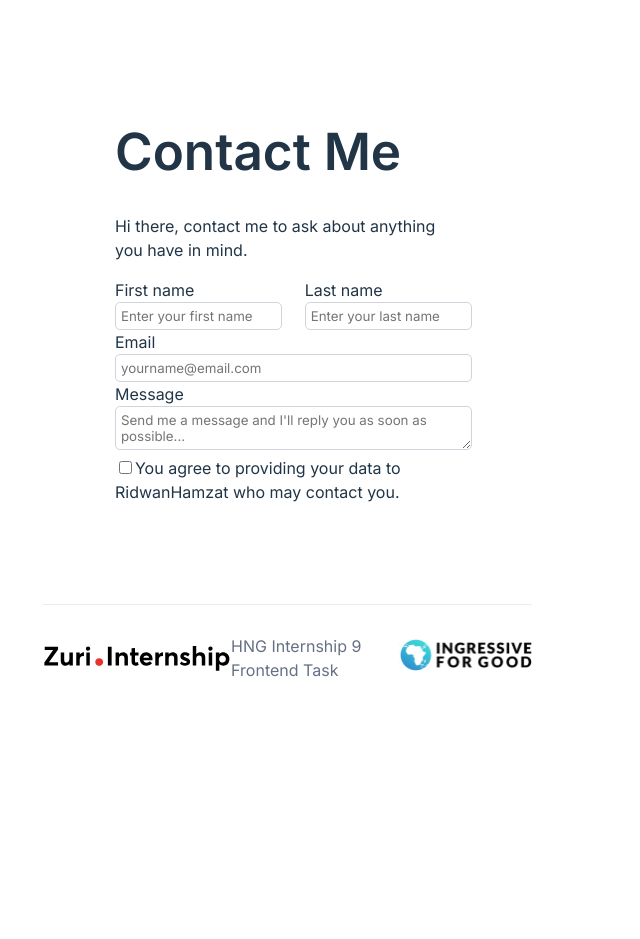
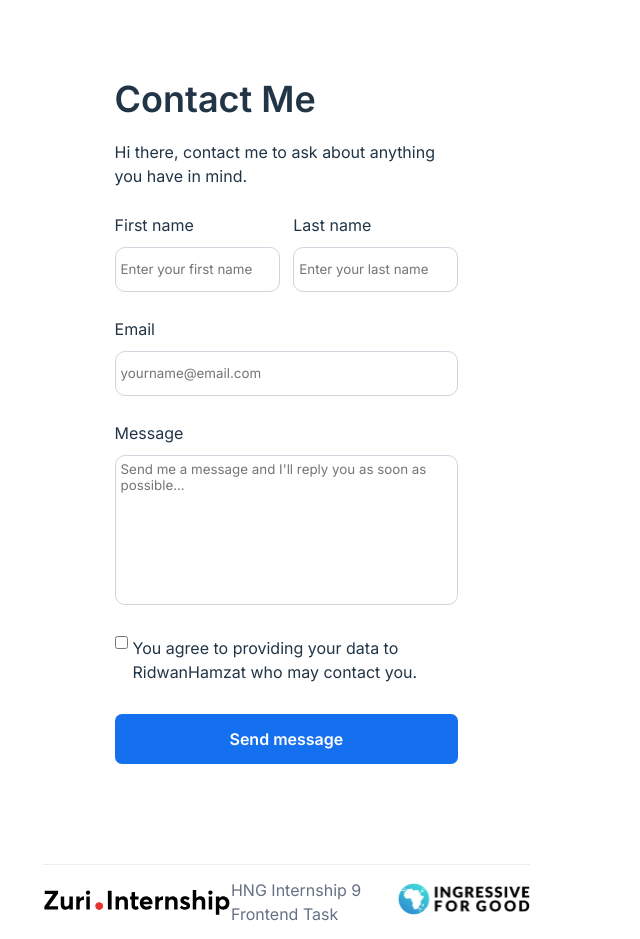
Before and after one commit to Hamzat-Ridwan/hng-task1, a React (Vite) app: page /contact in a window 1280 px wide. Shown: the whole page, without its empty margins (0-640 px from the left). Before the commit the page ends 800 px from the top, so only its background shows below. Built offline with nearby package versions, Linux system fonts and the light colour scheme.

Commit message:
style: Style to border-box

```diff
--- a/src/App.css
+++ b/src/App.css
@@ -2,4 +2,7 @@
 
 *{
   font-family: 'Inter', sans-serif;
+  margin: 0;
+  padding: 0;
+  box-sizing: border-box;
 }
--- a/src/components/links/Links.jsx
+++ b/src/components/links/Links.jsx
@@ -8,7 +8,7 @@ const links = [
     {title: 'Python Books', subtext: '(This is where you will get the best python books)', url: 'https://books.zuri.team/python-for-beginners?ref_id=RidwanHamzat', id: 'book__python'},
     {title: 'Background Check For Coders', subtext: '(Your best place for doing background checks on coders)', url: 'https://background.zuri.team', id: 'pitch'},
     {title: 'Design Books', subtext: '(Get this free design book by Zuri)', url: 'https://books.zuri.team/design-rules', id: 'book__design'},
-    {title: 'Contact Me', subtext: '(Contact)', url: 'contact', id: 'book__design'},
+    {title: 'Contact Me', subtext: '(Contact)', url: '/contact', id: 'book__design'},
 ]
 
 const Links = () => {
--- a/src/pages/contact/Contact.css
+++ b/src/pages/contact/Contact.css
@@ -1,10 +1,18 @@
 .contact-page{
     width: 60%;
     margin: 0 auto;
+    padding-top: 80px;
+}
+
+.contact-page h1{
+    margin-bottom: 20px;
+    font-size: 36px;
+    font-weight: 600;
 }
 
 .contact-page label{
     display: block;
+    margin: 25px 0 10px 0;
 }
 
 .contact-page .input-fields .names{
@@ -13,16 +21,58 @@
 }
 
 .contact-page .names div{
-    width: 45%;
+    width: 48%;
 }
 
 .contact-page .input-fields input, textarea{
     border: 1px solid #D0D5DD;
-    border-radius: 5px;
+    border-radius: 10px;
     padding: 5px;
     width: 100%;
+    height: 45px;
+}
+
+.contact-page .input-fields textarea{
+    resize: none;
+    height: 150px;
 }
 
 .contact-page input.checkbox{
     border: 1px solid #D0D5DD;
+    border: 1px solid red;
 }
+
+.contact-page button{
+    width: 100%;
+    background: #1570EF;
+    border-radius: 7px;
+    border: none;
+    color: #fff;
+    padding: 10px;
+    height: 50px;
+    font-weight: 600;
+    font-size: 16px;
+}
+
+.contact-page .agreement{
+    display: flex;
+    justify-content: flex-start;
+    align-items: flex-start;
+    margin: 25px 0 30px 0;
+}
+
+.contact-page .agreement p{
+    margin-left: 5px;
+}
+
+@media screen and (max-width: 450px) {
+    .contact-page{
+        width: 92%;
+    }
+    .contact-page .input-fields .names{
+        flex-direction: column;
+    }
+    .contact-page .names div{
+        width: 100%;
+    }
+}
--- a/src/pages/contact/Contact.jsx
+++ b/src/pages/contact/Contact.jsx
@@ -11,27 +11,28 @@ const Contact = () => {
         <div className='input-fields'>
             <div className='names'>
                 <div>
-                    <label for='first_name'>First name</label>
+                    <label htmlFor='first_name'>First name</label>
                     <input id='first_name' type='text' placeholder='Enter your first name' />
                 </div>
                 <div>
-                    <label for='last_name'>Last name</label>
+                    <label htmlFor='last_name'>Last name</label>
                     <input id='last_name' type='text' placeholder='Enter your last name' />
                 </div>
             </div>
             <div>
-                <label for='email'>Email</label>
+                <label htmlFor='email'>Email</label>
                 <input id='email' type='email' placeholder='yourname@email.com'/>
             </div>
             <div>
-                <label for='message'>Message</label>
+                <label htmlFor='message'>Message</label>
                 <textarea placeholder="Send me a message and I'll reply you as soon as possible..."/>
             </div>
         </div>
-        <div>
+        <div className='agreement'>
             <input type='checkbox' className='checkbox'/>
-            <span>You agree to providing your data to RidwanHamzat who may contact you.</span>
+            <p>You agree to providing your data to RidwanHamzat who may contact you.</p>
         </div>
+        <button className='btn__submit'>Send message</button>
     </div>
     <Footer />
     </>
```
